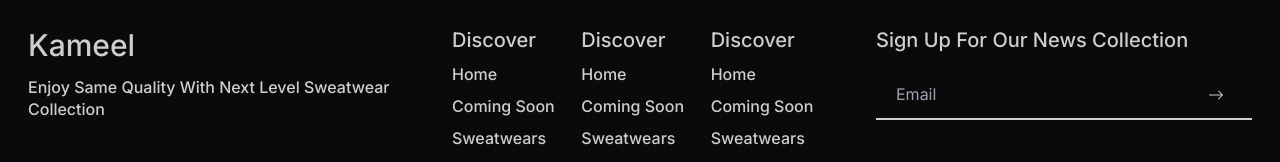
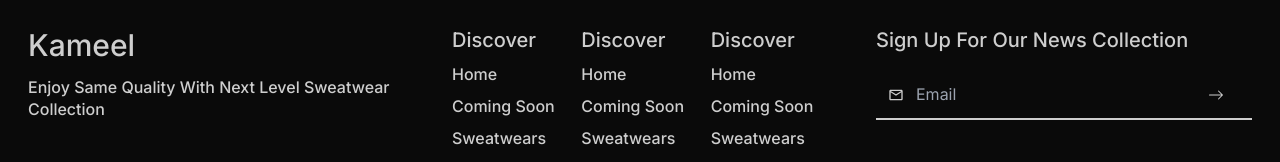
Before and after one commit to mmesomasaint/tempillar, a Next.js app: page /theme/e-fashion-store/preview in a window 1280 px wide. Shown: the part 3448-3610 px from the top of the page. Built offline with nearby package versions, Linux system fonts and the light colour scheme.

Commit message:
Feat: Include email icon to newsletter section

```diff
--- a/app/theme/e-fashion-store/preview/page.tsx
+++ b/app/theme/e-fashion-store/preview/page.tsx
@@ -243,11 +243,12 @@ export default function PreviewHome() {
         <div className='flex flex-col gap-5'>
           <TextSmall>Sign Up For Our News Collection</TextSmall>
           <div className='relative w-full h-fit'>
+            <MdOutlineEmail className='absolute left-3 top-[50%] -translate-y-[50%] text-base' />
             <BsArrowRight className='absolute right-7 top-[50%] -translate-y-[50%] text-base' />
             <input
               type='email'
               placeholder='Email'
-              className='w-full py-3 pl-5 pr-16 bg-fashion-store-sec border-b-2 border-b-white/80 focus:outline-none focus:border-b-white focus:text-white'
+              className='w-full py-3 pl-10 pr-16 bg-fashion-store-sec border-b-2 border-b-white/80 focus:outline-none focus:border-b-white focus:text-white'
             />
           </div>
         </div>
```
